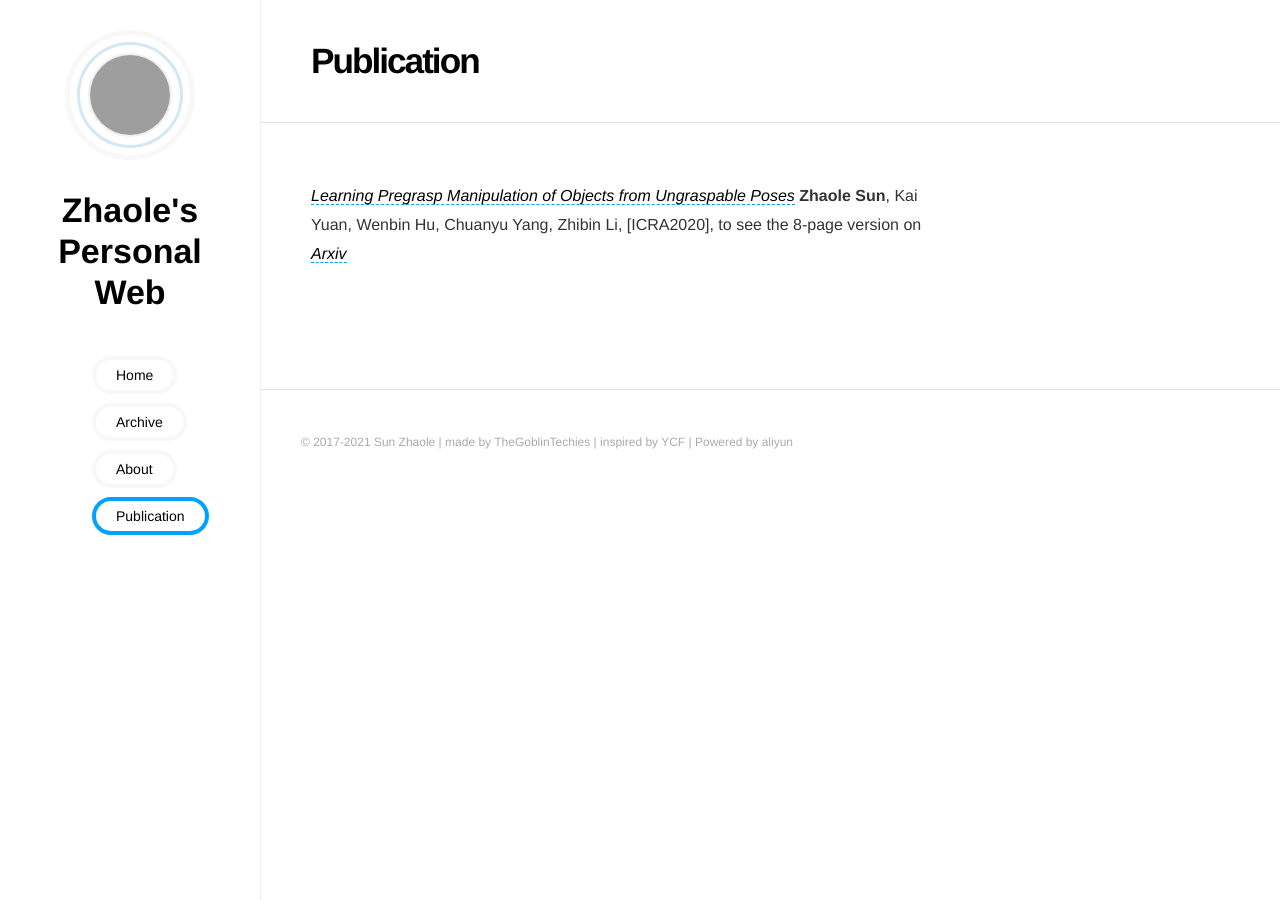
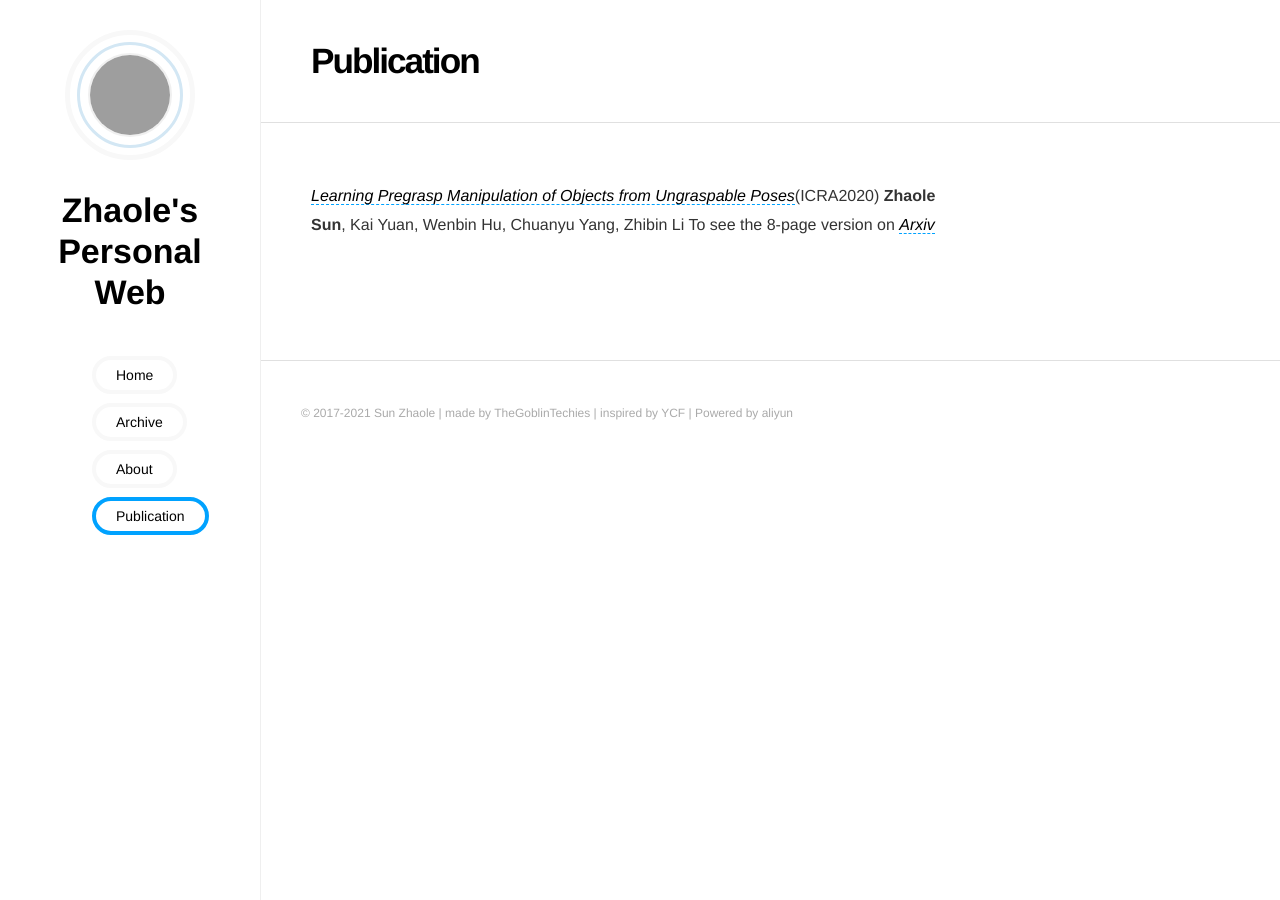
Before and after one commit to TheGoblinTechies/thegoblintechies.github.io, a Jekyll site: the page built from publication.md, in a window 1280 px wide. Built offline with Jekyll 4.4.1, drawn with Linux system fonts in a browser that asks for light colours; grey boxes are pictures that could not be loaded.

```diff
--- a/publication.md
+++ b/publication.md
@@ -4,4 +4,6 @@ title: Publication
 active: publication
 ---
 
-[*Learning Pregrasp Manipulation of Objects from Ungraspable Poses*](https://ieeexplore.ieee.org/document/9196982) **Zhaole Sun**, Kai Yuan, Wenbin Hu, Chuanyu Yang, Zhibin Li, \[ICRA2020\], to see the 8-page version on [*Arxiv*](https://arxiv.org/abs/2002.06344)
+[*Learning Pregrasp Manipulation of Objects from Ungraspable Poses*](https://ieeexplore.ieee.org/document/9196982)\(ICRA2020\)
+**Zhaole Sun**, Kai Yuan, Wenbin Hu, Chuanyu Yang, Zhibin Li
+To see the 8-page version on [*Arxiv*](https://arxiv.org/abs/2002.06344)
```
